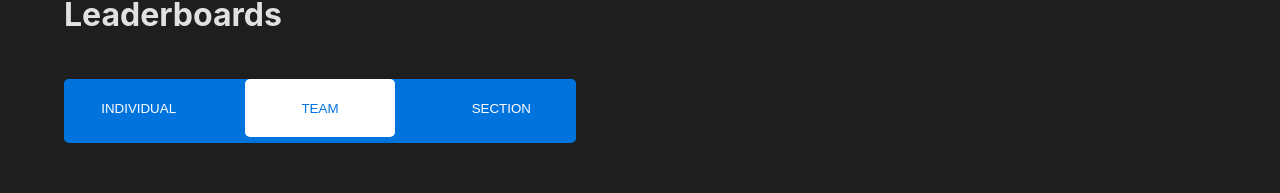
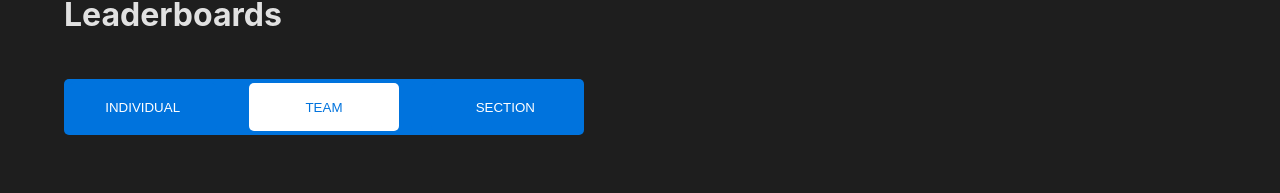
Before and after one commit to AKHIL-GIREESH/IEEE140-R10, a React (Vite) app in the folder ieee140-r10-frontend/: page / in a window 1280 px wide. Shown: the part 1174-1367 px from the top of the page. Built offline with nearby package versions, Linux system fonts and the light colour scheme; no server answers.

Commit message:
Leaderboards UI

```diff
--- a/ieee140-r10-frontend/Pages/LandingPage/Styles/LandingPg.css
+++ b/ieee140-r10-frontend/Pages/LandingPage/Styles/LandingPg.css
@@ -2,15 +2,17 @@
     margin-top: 5vh;
     width: 40vw;
     /* border: 1px solid white; */
-    height: 8vh;
+    height: 6vh;
     border-radius: 5px;
     display: flex;
     justify-content: center;
     background-color: #0073DD;
+    align-items: center;
+    padding: 0.5vh;
 }
 
 .landingPgButtons button{
-    height: 90%;
+    height: 100%;
     width:13vw;
     border-radius: 5px;
     border: none;
```
